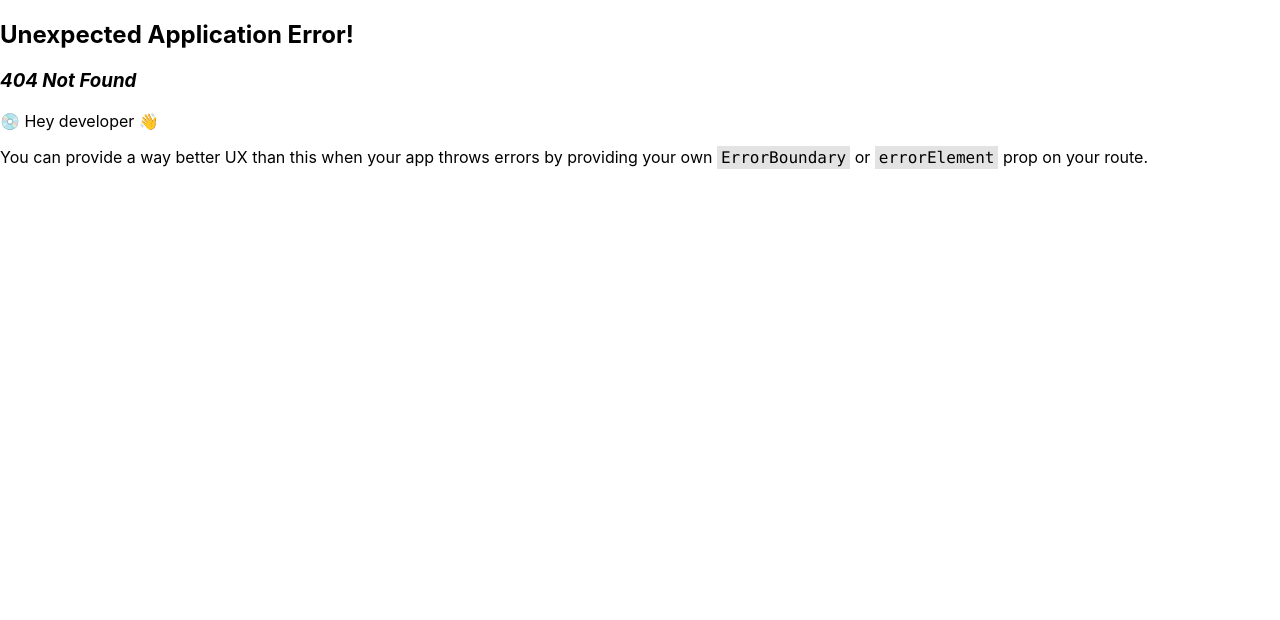
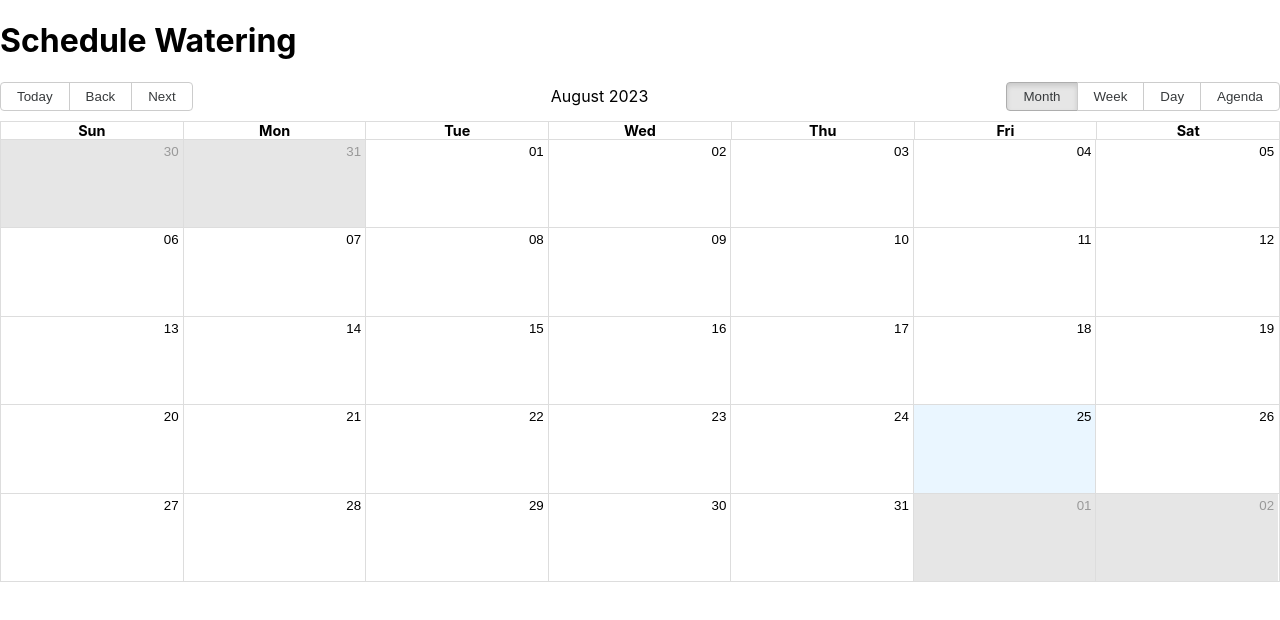
Before and after one commit to gcot970/plant-manage, a React (Create React App) app: page /calendar in a window 1280 px wide. Before the commit this address had no page. Shown: the top 620 px of the page. Built offline with nearby package versions, Linux system fonts and the light colour scheme.

Commit message:
react big calendar

```diff
--- a/package.json
+++ b/package.json
@@ -9,7 +9,9 @@
     "axios": "^1.4.0",
     "localforage": "^1.10.0",
     "match-sorter": "^6.3.1",
+    "moment": "^2.29.4",
     "react": "^18.1.0",
+    "react-big-calendar": "^1.8.2",
     "react-dom": "^18.1.0",
     "react-router-dom": "^6.15.0",
     "react-scripts": "5.0.1",
--- a/src/App.js
+++ b/src/App.js
@@ -1,29 +1,54 @@
-
 import './App.css';
-import React from "react"
+import React, { useState } from 'react';
+import { createBrowserRouter, RouterProvider } from 'react-router-dom';
+import { Calendar, momentLocalizer } from 'react-big-calendar';
+import moment from 'moment';
+import 'react-big-calendar/lib/css/react-big-calendar.css';
 import Login from './pages/Login';
-
-import {
-  createBrowserRouter,
-  RouterProvider,
-} from "react-router-dom";
+import MyCalendar from './components/MyCalendar'; // Import the MyCalendar component
+import CalendarPage from './pages/calendarPage'; // Import the CalendarPage component
 
 const router = createBrowserRouter([
   {
-    path: "/",
+    path: '/',
     element: <div>Hello world!</div>,
   },
   {
-    path: "/login",
+    path: '/login',
     element: <Login />,
-  }
+  },
+  {
+    path: '/calendar', // Define a new route for the calendar
+    element: (
+      <div>
+        <h1>Schedule Watering</h1>
+        <CalendarPage />
+      </div>
+    ),
+  },
 ]);
 
 function App() {
+  // Initialize the state for events data
+  const [events, setEvents] = useState([]);
+
+  // Function to add a new event
+  const addEvent = (event) => {
+    setEvents([...events, event]);
+  };
+
   return (
     <React.StrictMode>
-    <RouterProvider router={router} />
-  </React.StrictMode>
+      <RouterProvider router={router}>
+        <div>
+          {/* Render the MyCalendar component and pass events and addEvent as props */}
+          <MyCalendar events={events} addEvent={addEvent} />
+
+          {/* Render the CalendarPage component and pass events as props */}
+          <CalendarPage events={events} />
+        </div>
+      </RouterProvider>
+    </React.StrictMode>
   );
 }
 
--- /dev/null
+++ b/src/components/MyCalendar.js
@@ -0,0 +1,64 @@
+import React, { useState } from 'react';
+import { Calendar, momentLocalizer } from 'react-big-calendar';
+import moment from 'moment';
+
+const localizer = momentLocalizer(moment);
+
+const MyCalendar = ({ events, addEvent }) => {
+    const [selectedDate, setSelectedDate] = useState(null);
+    const [showEventForm, setShowEventForm] = useState(false);
+    const [newEvent, setNewEvent] = useState({ title: '', start: '', end: '' });
+
+    const handleSelectSlot = ({ start }) => {
+        // When a date is clicked, set the selected date and show the event form
+        setSelectedDate(start);
+        setShowEventForm(true);
+    };
+
+    const handleEventSubmit = (e) => {
+        e.preventDefault();
+
+        // Create a new event object and add it using the addEvent prop
+        const eventToAdd = {
+            title: newEvent.title,
+            start: selectedDate,
+            end: new Date(selectedDate.getTime() + (60 * 60 * 1000)), // 1 hour duration (adjust as needed)
+        };
+
+        addEvent(eventToAdd);
+
+        // Clear the form and hide it
+        setNewEvent({ title: '', start: '', end: '' });
+        setShowEventForm(false);
+        setSelectedDate(null);
+    };
+
+    return (
+        <div>
+            <Calendar
+                localizer={localizer}
+                events={events}
+                startAccessor="start"
+                endAccessor="end"
+                style={{ height: 500 }}
+                selectable={true} // Allow date selection
+                onSelectSlot={handleSelectSlot} // Handle date selection
+            />
+
+            {/* Event creation form */}
+            {showEventForm && (
+                <form onSubmit={handleEventSubmit}>
+                    <input
+                        type="text"
+                        placeholder="Event Title"
+                        value={newEvent.title}
+                        onChange={(e) => setNewEvent({ ...newEvent, title: e.target.value })}
+                    />
+                    <button type="submit">Create</button>
+                </form>
+            )}
+        </div>
+    );
+};
+
+export default MyCalendar;
--- /dev/null
+++ b/src/pages/calendarPage.js
@@ -0,0 +1,21 @@
+import React from 'react';
+import { Calendar, momentLocalizer } from 'react-big-calendar';
+import moment from 'moment';
+
+const localizer = momentLocalizer(moment);
+
+const CalendarPage = ({ events }) => {
+  return (
+    <div>
+      <Calendar
+        localizer={localizer}
+        events={events}
+        startAccessor="start"
+        endAccessor="end"
+        style={{ height: 500 }}
+      />
+    </div>
+  );
+};
+
+export default CalendarPage;
```
Also changed, not shown: 1 other file (tests, documents, lock files or other folders).
